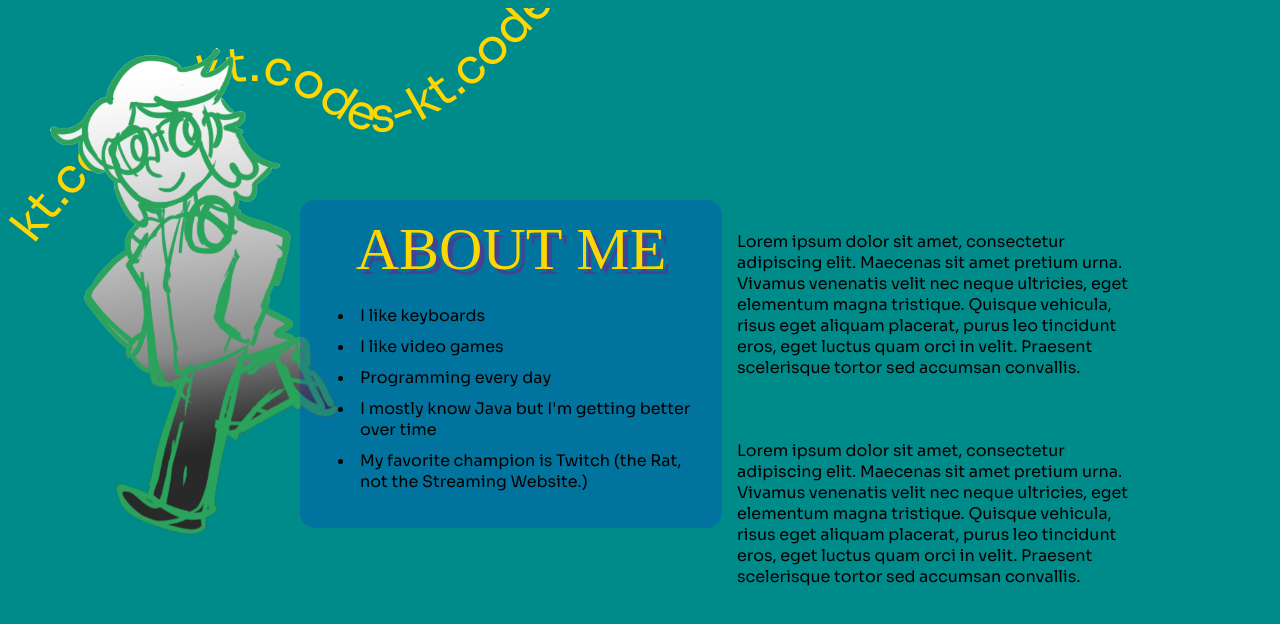
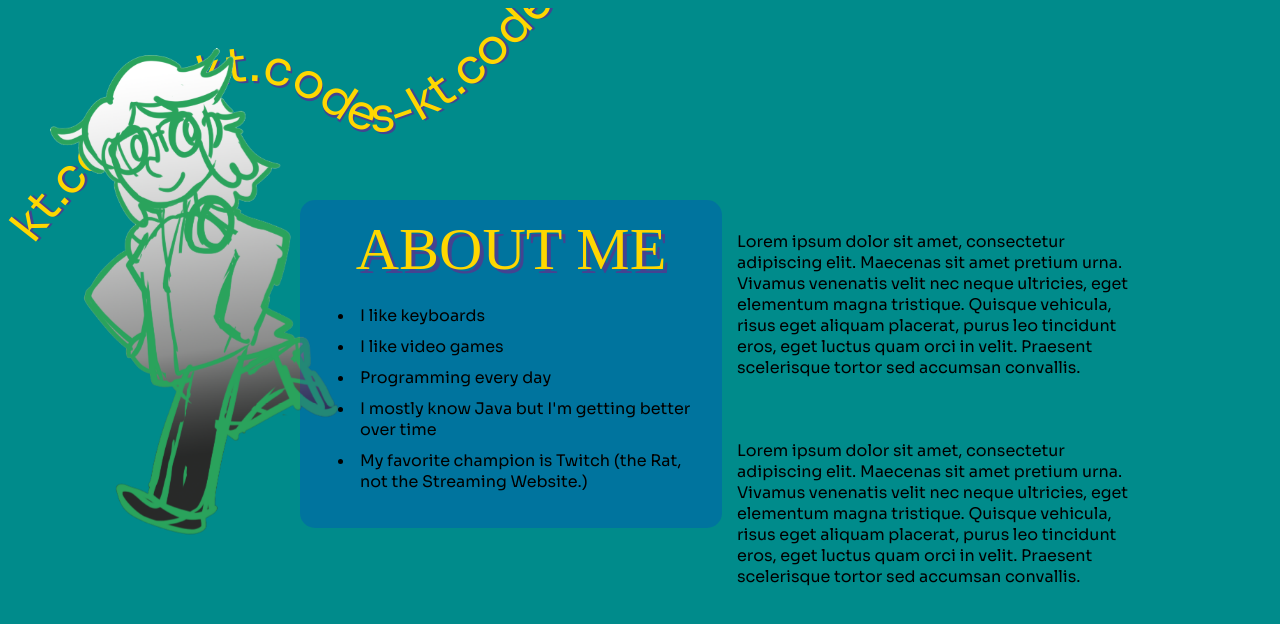
Before and after one commit to KTGoldwolf/neocities-callmekt, a plain HTML site: page index.html in a window 1280 px wide. Drawn offline with Linux system fonts and the light colour scheme; a web font is replaced by a local one.

Commit message:
adjust drop shadows

```diff
--- a/ktcodes.css
+++ b/ktcodes.css
@@ -25,6 +25,7 @@ body {
   font-size: 30px;
   fill: gold;
   font-family: "Sora";
+  text-shadow: 2px 2px rgb(68, 67, 145,1);
 }
 
 @keyframes MoveUpDown {
@@ -50,7 +51,7 @@ body {
 
 #statblock-title {
   font-family: "tiny5";
-  text-shadow: 5px 5px rgb(68, 67, 145,1);
+  text-shadow: 4px 4px rgb(68, 67, 145,1);
   color: gold;
   margin: 0;
   font-size: 60px;
```
